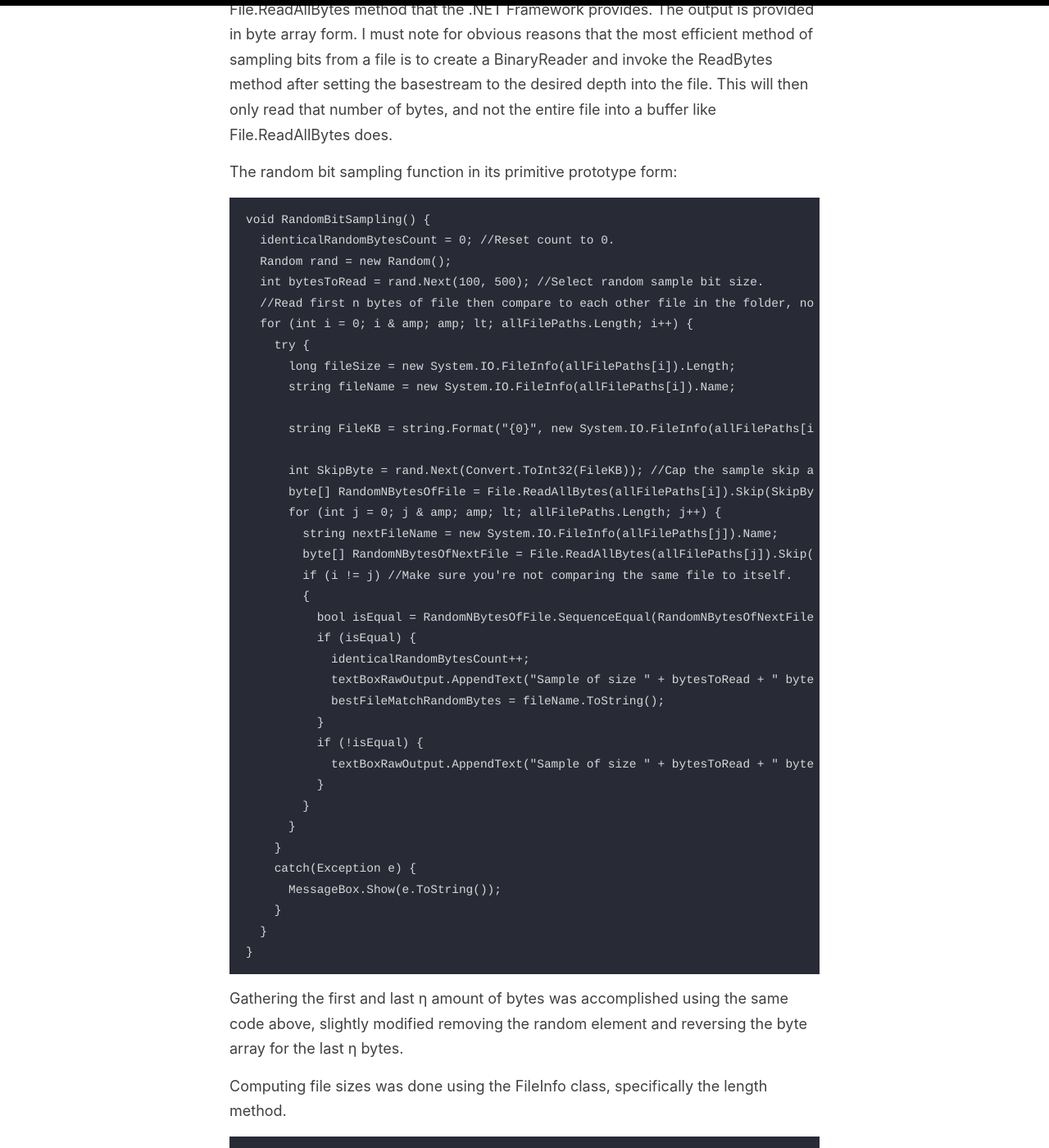
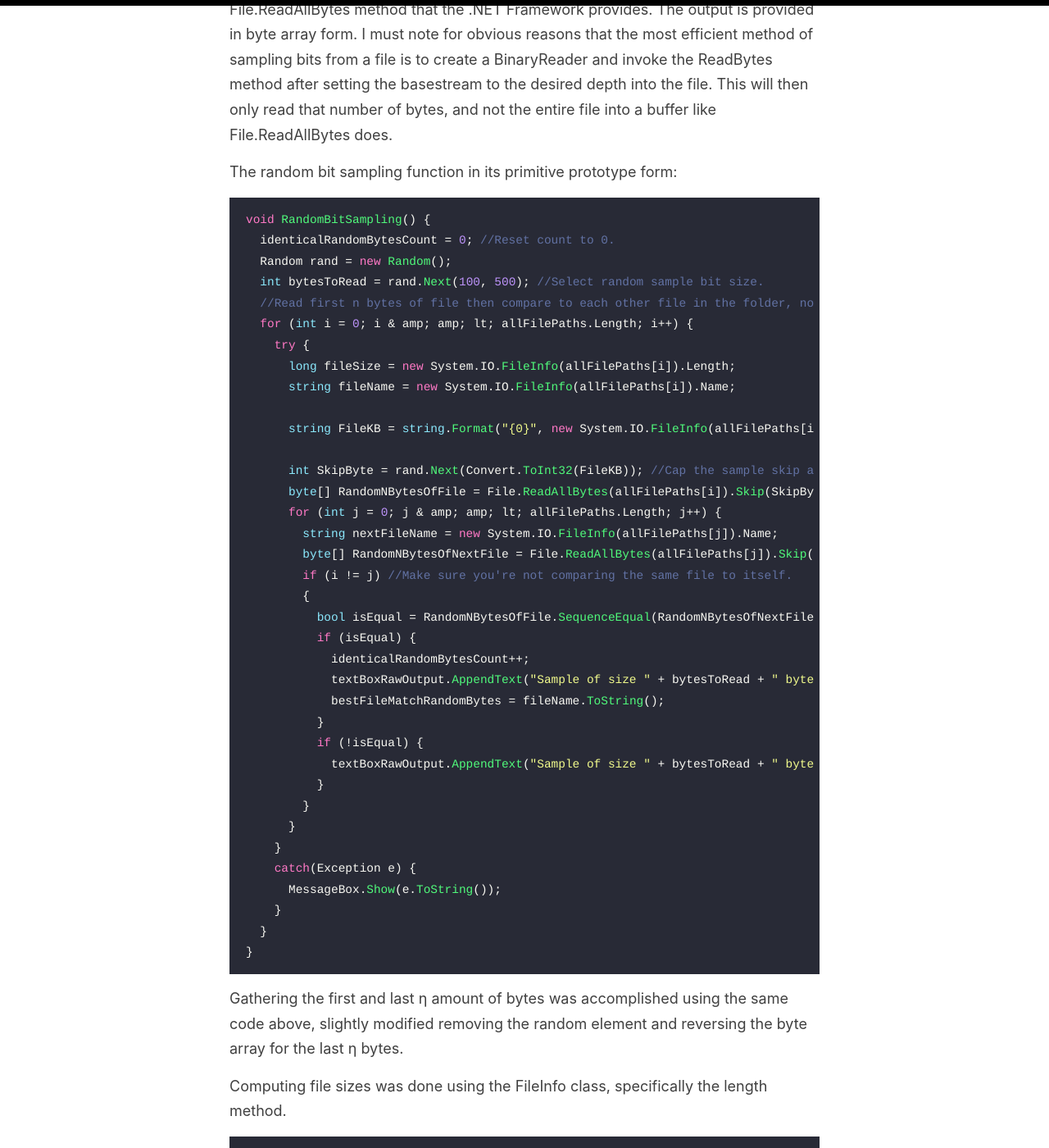
Before and after one commit to alexander-ozkan/portfolio, a Jekyll site: the page built from _posts/2017-10-03-Automating Analysis of Trends in Malware.md, in a window 1280 px wide and 1400 px high, scrolled down 2293 px. Shown: the whole window at 82% size. Built offline with Jekyll 4.4.1, drawn with Linux system fonts in a browser that asks for light colours; some of the changed text lies outside the part shown.

Commit message:
Update 2017-10-03-Automating Analysis of Trends in Malware.md
Formatting change

````diff
--- a/_posts/2017-10-03-Automating Analysis of Trends in Malware.md
+++ b/_posts/2017-10-03-Automating Analysis of Trends in Malware.md
@@ -2,9 +2,10 @@
 layout: post
 title: Automating Analysis of Trends in Malware
 ---
+*This post is from 2017, my coding ability has improved significantly since then :)*
+<br/>
 
 ## Introduction:
-*This post is from 2017, my coding ability has improved significantly since then :)*
 
 
 The aim of this project was to resolve a large data set of individual, unique (to a degree) pieces of malware to a smaller subset to make reverse engineering viable.
@@ -46,7 +47,7 @@ The random bit sampling was accomplished in a very easy fashion. It utilizes the
 
 The random bit sampling function in its primitive prototype form:
 
-```
+```csharp
 void RandomBitSampling() {
   identicalRandomBytesCount = 0; //Reset count to 0.
   Random rand = new Random();
````
